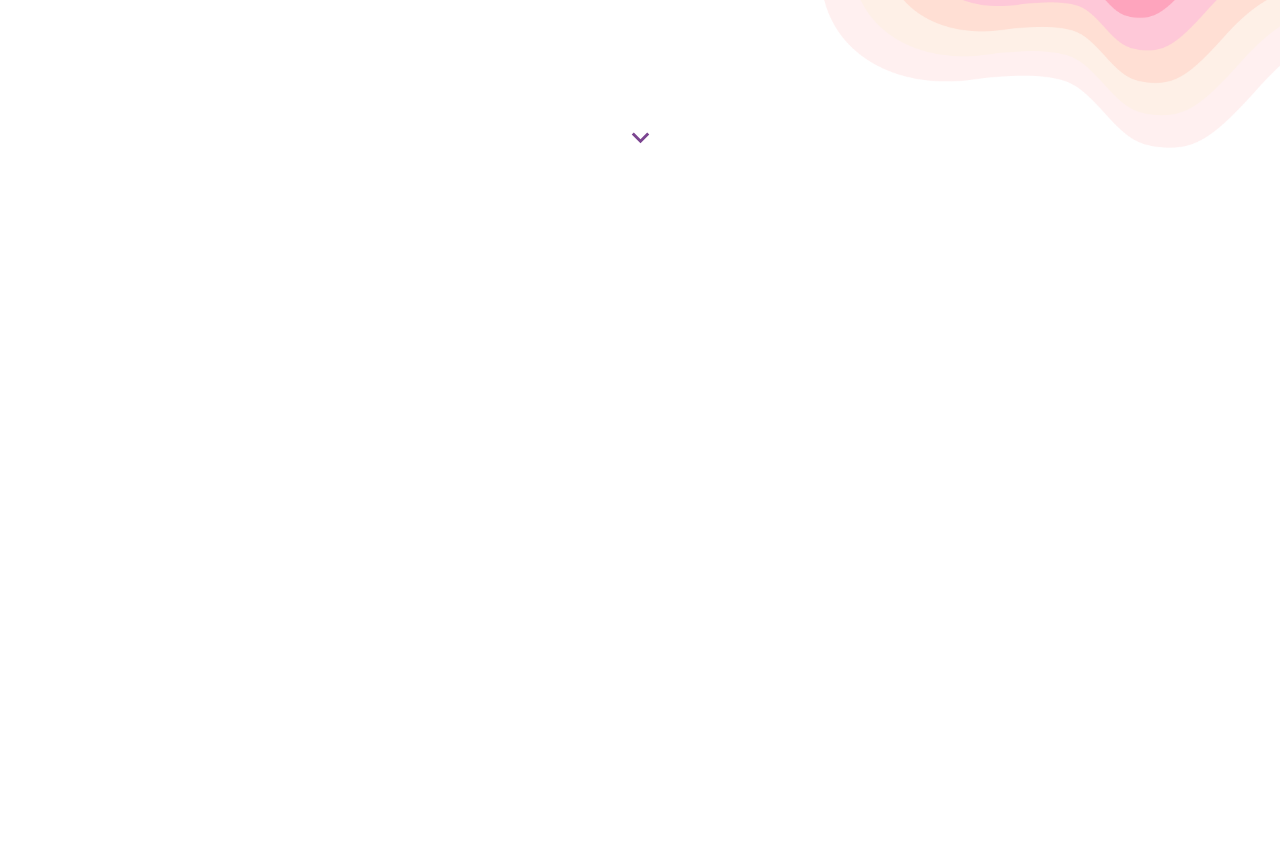
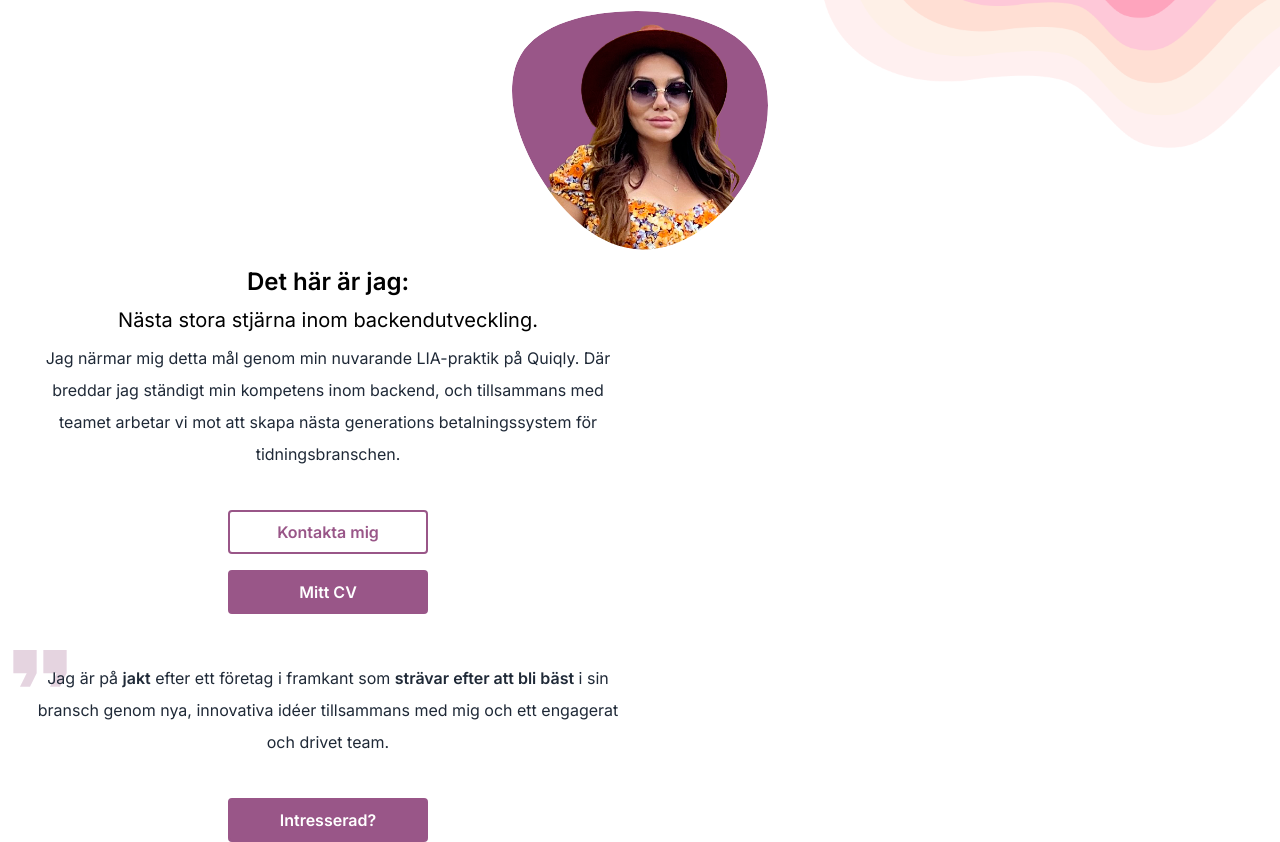
Before and after one commit to HejCattis/HejDev, a React (Vite) app in the folder frontend/: page / in a window 1280 px wide. Shown: the part 360-1202 px from the top of the page. Before the commit the page ends 800 px from the top, so only its background shows below. Built offline with nearby package versions, Linux system fonts and the light colour scheme.

Commit message:
Design fix

```diff
--- /dev/null
+++ b/frontend/src/components/About.tsx
@@ -0,0 +1,95 @@
+import { Link } from "react-router-dom";
+
+const About = () => {
+	return (
+		<section id='about' className='mt-10'>
+			<div className=''>
+				<div className='flex justify-center'>
+					<svg
+						className='w-64 fill-pink'
+						viewBox='0 0 200 187'
+						xmlns='http://www.w3.org/2000/svg'
+						xmlnsXlink='http://www.w3.org/1999/xlink'
+					>
+						<mask id='mask0' mask-type='alpha'>
+							<path
+								d='M190.312 36.4879C206.582 62.1187 201.309 102.826 182.328 134.186C163.346 165.547
+                            130.807 187.559 100.226 186.353C69.6454 185.297 41.0228 161.023 21.7403 129.362C2.45775
+                            97.8511 -7.48481 59.1033 6.67581 34.5279C20.9871 10.1032 59.7028 -0.149132 97.9666
+                            0.00163737C136.23 0.303176 174.193 10.857 190.312 36.4879Z'
+							/>
+						</mask>
+						<g mask='url(#mask0)'>
+							<path
+								d='M190.312 36.4879C206.582 62.1187 201.309 102.826 182.328 134.186C163.346
+                            165.547 130.807 187.559 100.226 186.353C69.6454 185.297 41.0228 161.023 21.7403
+                            129.362C2.45775 97.8511 -7.48481 59.1033 6.67581 34.5279C20.9871 10.1032 59.7028
+                            -0.149132 97.9666 0.00163737C136.23 0.303176 174.193 10.857 190.312 36.4879Z'
+							/>
+							<image
+								className='w-[180px]'
+								x='12'
+								y='5'
+								href='/Cattis-klippt.png'
+							/>
+						</g>
+					</svg>
+				</div>
+				<div className='lg:w-1/2 px-4'>
+					<h2 className='font-semibold text-2xl mt-4 text-center'>
+						Det här är jag:
+					</h2>
+					<h3 className='text-xl mt-2 text-center'>
+						Nästa stora stjärna inom backendutveckling.
+					</h3>
+					<p className='mt-2 mb-10 text-center'>
+						Jag närmar mig detta mål genom min nuvarande LIA-praktik på Quiqly.
+						Där breddar jag ständigt min kompetens inom backend, och tillsammans
+						med teamet arbetar vi mot att skapa nästa generations
+						betalningssystem för tidningsbranschen.
+					</p>
+					<div className='flex flex-col gap-4 items-center mb-12'>
+						<Link
+							to='/#contact'
+							className='btn-border w-[200px]'
+						>
+							Kontakta mig
+						</Link>
+						<a
+							//FIXME
+							href='/_src/Cattis Gustafsson CV LIA 2023 - SE.pdf'
+							download='Cattis_Gustafsson_CV_2023_SE'
+							className='btn w-[200px] '
+						>
+							Mitt CV
+						</a>
+					</div>
+
+					<div className='relative mt-4 lg:mt-6'>
+						<svg
+							xmlns='http://www.w3.org/2000/svg'
+							className='absolute text-pink opacity-25 h-20 -top-8 -left-8 -z-10'
+							viewBox='0 0 24 24'
+						>
+							<path
+								fill='currentColor'
+								d='m15 17l2-4h-4V6h7v7l-2 4h-3Zm-9 0l2-4H4V6h7v7l-2 4H6Z'
+							/>
+						</svg>
+						<p className='mb-10 text-center'>
+						Jag är på <strong className='font-semibold'>jakt</strong> efter ett företag i framkant som <strong className='font-semibold'>strävar efter att bli bäst</strong> i sin bransch genom nya, innovativa idéer tillsammans med mig och ett engagerat och drivet team.
+						</p>
+						<Link
+							to='/#contact'
+							className='flex justify-center'
+						>
+							<button className="btn w-[200px]">Intresserad?</button>
+						</Link>
+					</div>
+				</div>
+			</div>
+		</section>
+	);
+};
+
+export default About;
--- a/frontend/src/components/Hero.tsx
+++ b/frontend/src/components/Hero.tsx
@@ -4,19 +4,19 @@ import { MdKeyboardArrowDown } from "react-icons/md";
 const Hero = () => {
 	return (
 		<React.Fragment>
-			<section className='max-w-4xl flex flex-col items-center mt-32 h-full mx-4'>
-				<div className='absolute -top-20 md:-top-32 w-[350px] md:w-2/3 -right-28 md:-right-52 max-w-3xl -z-10'>
+			<section className='max-w-4xl flex flex-col items-center mt-32 h-[65vh] md:h-full'>
+				<div className='absolute -top-20 md:-top-32 w-[450px] md:w-2/3 -right-28 md:-right-52 max-w-3xl -z-10'>
 					<img src='/BG.png' alt='hero image' />
 				</div>
-				<div className="flex flex-col items-center md:items-start">
-					<h1 className='md:z-10 mb-4'>
+				<div className="flex flex-col items-center justify-center md:items-start h-full">
+					<h1 className='md:z-10 mb-4 md:mt-4 lg:mt-8'>
 						{'<'} Hej {'/>'}
 					</h1>
 					<h2 className="text-center mb-2">Mitt namn är <strong className="font-semibold">Cattis Gustafsson</strong></h2>
 					<p className="text-center">Fullstack webbutvecklare med en touch av designer.</p>
 				</div>
 			</section>
-			<MdKeyboardArrowDown size={35} className='mx-auto mt-20 md:mt-32 lg:mt-56 text-purple' />
+			<MdKeyboardArrowDown size={35} className='mx-auto text-purple' />
 		</React.Fragment>
 	);
 };
--- a/frontend/src/components/Navbar.tsx
+++ b/frontend/src/components/Navbar.tsx
@@ -1,5 +1,5 @@
 import { Link } from "react-router-dom"
-
+//FIXME fixa mobil anpassning
 const Navbar = () => {
   return (
 	<nav className="bg-white/75 fixed top-0 border-purple border-b-2 w-full py-2 z-10">
--- a/frontend/src/index.css
+++ b/frontend/src/index.css
@@ -15,10 +15,17 @@
 	h2 {
 	  @apply text-2xl;
 	}
+	p {
+		@apply text-gray-800 leading-8;
+	}
 }
 
 @layer components {
 	.btn {
-	  @apply bg-purple hover:bg-pink text-white font-bold py-2 px-4 rounded;
+	  @apply bg-pink border-2 border-pink text-white text-center font-semibold py-2 px-4 rounded;
 	}
+
+	.btn-border {
+		@apply border-2 border-pink text-pink text-center font-semibold py-2 px-4 rounded;
+	  }
   }
--- a/frontend/src/pages/Startpage.tsx
+++ b/frontend/src/pages/Startpage.tsx
@@ -1,8 +1,12 @@
+import About from "../components/About"
 import Hero from "../components/Hero"
 
 const Startpage = () => {
   return (
-	<Hero />
+	<section className="mx-4">
+		<Hero />
+		<About />
+	</section>
   )
 }
 export default Startpage
```
